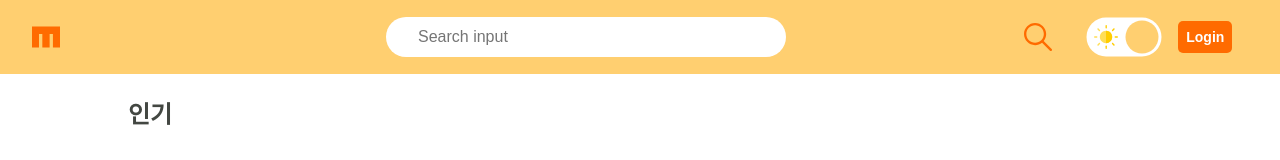
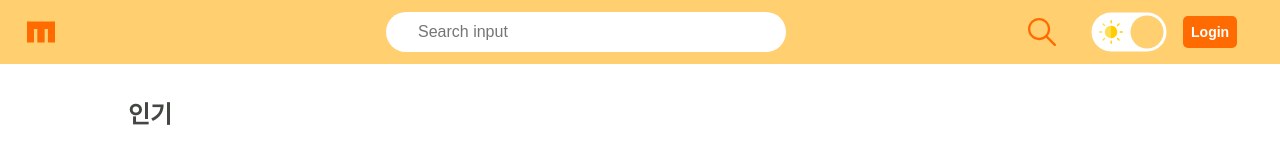
Before and after one commit to blackcowmoo/moomark-frontend, a Next.js app: page / in a window 1280 px wide. Shown: the top 160 px of the page. Built offline with nearby package versions, Linux system fonts and the light colour scheme.

Commit message:
Update GlobalHeader.module.scss

```diff
--- a/src/components/GlobalHeader/GlobalHeader.module.scss
+++ b/src/components/GlobalHeader/GlobalHeader.module.scss
@@ -5,7 +5,7 @@
   top: 0;
   width: 100%;
   background-color: var(--secondary);
-  padding: 1rem;
+  padding: 0.7rem;
   z-index: 100;
 
   .headerContainer {
```
